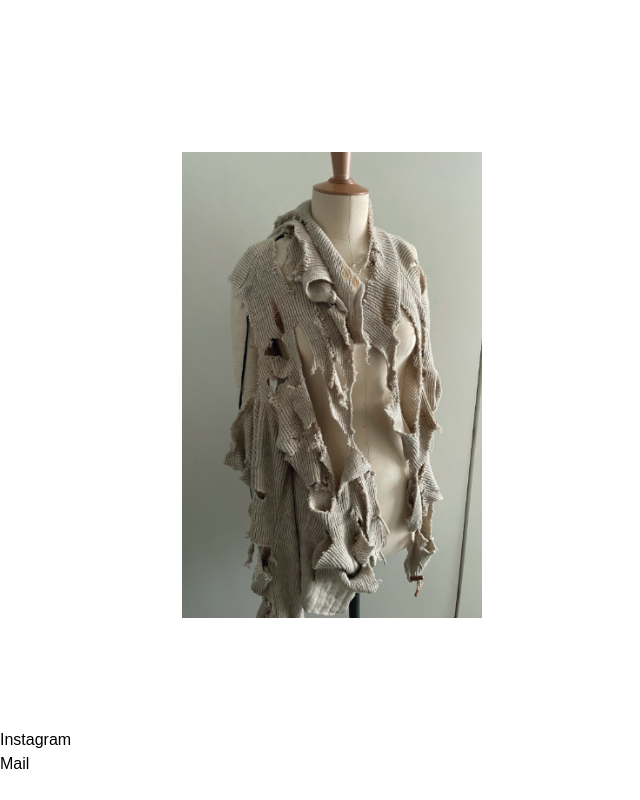
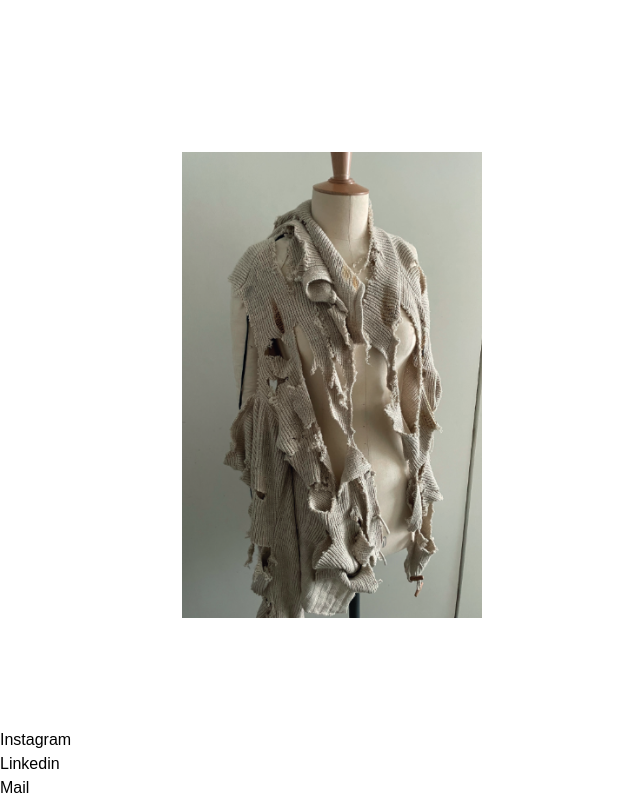
Before and after one commit to harfore/A-J, a Next.js app in the folder a-j/: page / in a window 1280 px wide. Shown: the part 10720-11520 px from the top of the page, without its empty margins (0-640 px from the left). Before the commit the page ends 11496 px from the top, so only its background shows below. Built offline with nearby package versions, Linux system fonts and the light colour scheme.

Commit message:
add: linkedin and mail contact links

```diff
--- a/a-j/src/app/components/footer.jsx
+++ b/a-j/src/app/components/footer.jsx
@@ -3,7 +3,8 @@ export default function Footer() {
         <div className="h-1/9">
             <ol>
                 <a href="https://www.instagram.com/amjadjanjoun/"><li>Instagram</li></a>
-                <li>Mail</li>
+                <a href="https://www.linkedin.com/in/amjad-janjoun-6151a128a/"><li>Linkedin</li></a>
+                <a href="mailto:amjadjanjoun5@gmail.com"></a><li>Mail</li>
             </ol>
         </div>
     )
```
